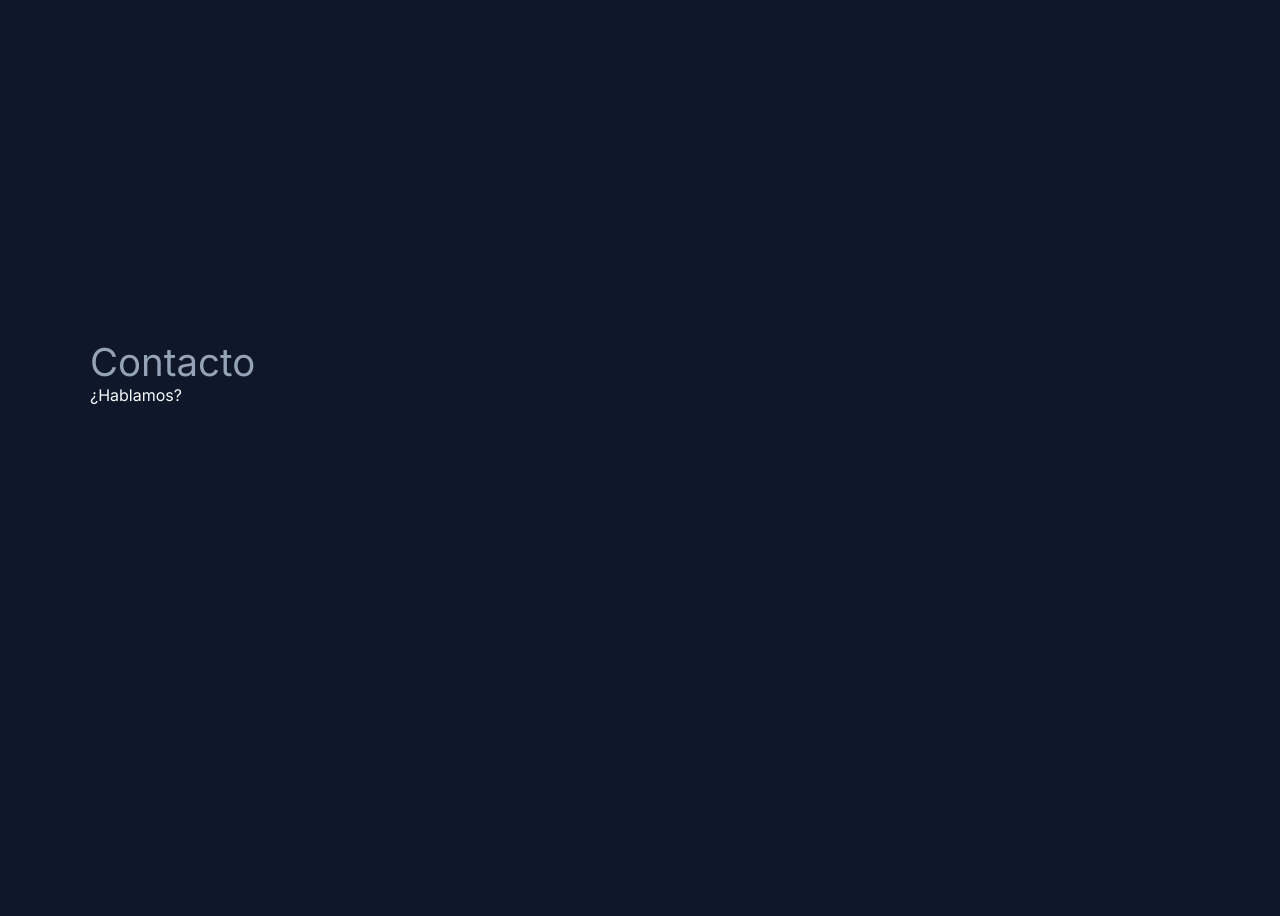
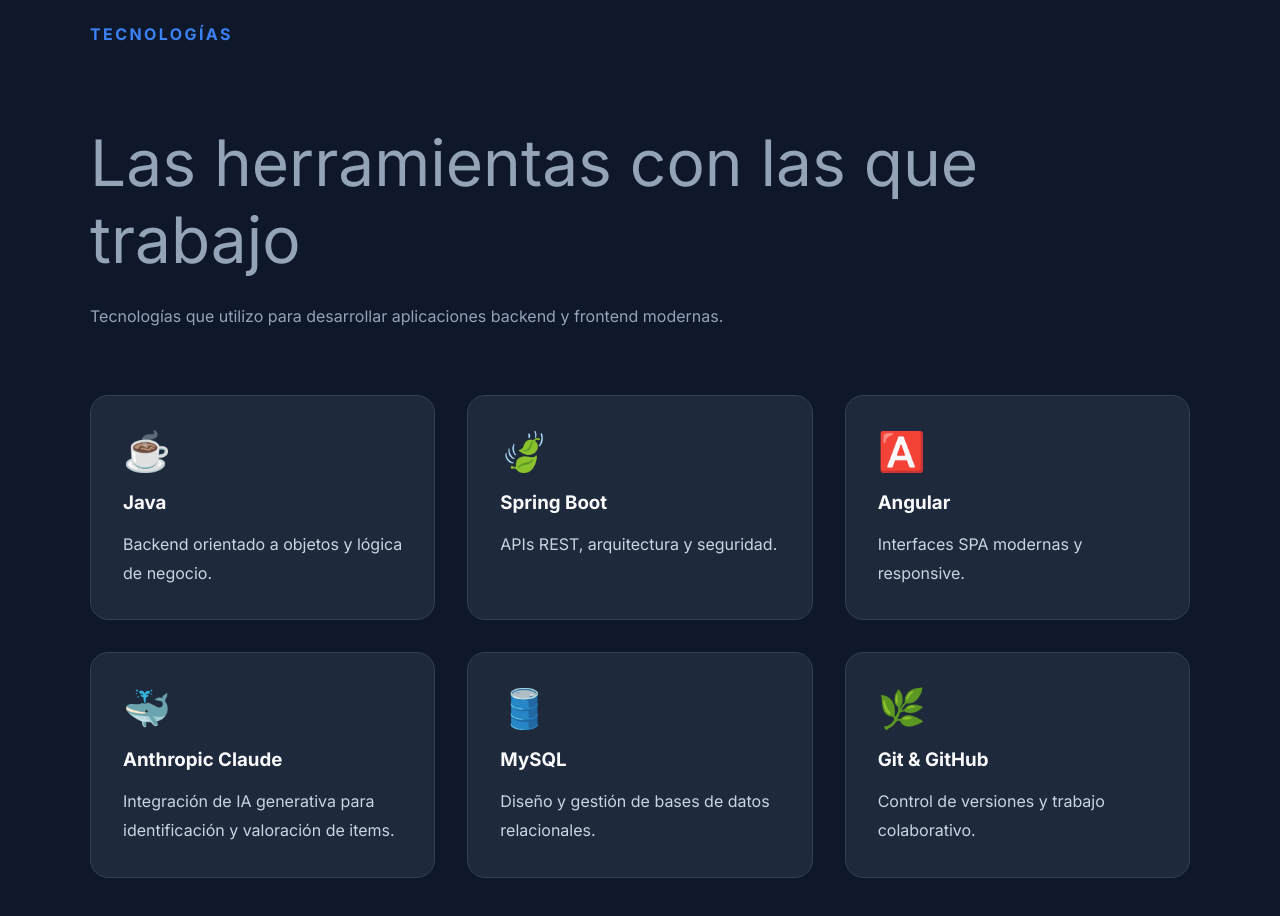
Before and after one commit to elcasier87/portfolio, an Angular app: page / in a window 1280 px wide. Shown: the part 2520-3436 px from the top of the page. Before the commit the page ends 3280 px from the top, so only its background shows below. Built offline with nearby package versions, Linux system fonts and the light colour scheme.

Commit message:
feat(skills): add skills section

```diff
--- a/src/app/pages/home/home.html
+++ b/src/app/pages/home/home.html
@@ -165,6 +165,62 @@
 
   </section>
 
+  <section id="skills">
+
+    <p class="section-title">
+      TECNOLOGÍAS
+    </p>
+
+    <h2 class="skills-title">
+      Las herramientas con las que trabajo
+    </h2>
+
+    <p class="skills-subtitle">
+      Tecnologías que utilizo para desarrollar aplicaciones backend y frontend modernas.
+    </p>
+
+    <div class="skills-grid">
+
+      <article class="skill-card">
+        <div class="skill-icon">☕</div>
+        <h3>Java</h3>
+        <p>Backend orientado a objetos y lógica de negocio.</p>
+      </article>
+
+      <article class="skill-card">
+        <div class="skill-icon">🍃</div>
+        <h3>Spring Boot</h3>
+        <p>APIs REST, arquitectura y seguridad.</p>
+      </article>
+
+      <article class="skill-card">
+        <div class="skill-icon">🅰️</div>
+        <h3>Angular</h3>
+        <p>Interfaces SPA modernas y responsive.</p>
+      </article>
+
+      <article class="skill-card">
+        <div class="skill-icon">🐳</div>
+        <h3>Anthropic Claude</h3>
+        <p>Integración de IA generativa para identificación y valoración de items.</p>
+      </article>
+
+      <article class="skill-card">
+        <div class="skill-icon">🛢️</div>
+        <h3>MySQL</h3>
+        <p>Diseño y gestión de bases de datos relacionales.</p>
+      </article>
+
+      <article class="skill-card">
+        <div class="skill-icon">🌿</div>
+        <h3>Git & GitHub</h3>
+        <p>Control de versiones y trabajo colaborativo.</p>
+      </article>
+
+    </div>
+
+  </section>
+
   <section id="contact">
 
     <h2>Contacto</h2>
--- a/src/app/pages/home/home.scss
+++ b/src/app/pages/home/home.scss
@@ -356,3 +356,79 @@
     line-height:1.8;
 
 }
+
+.skills-title{
+
+    font-size:clamp(2.5rem,5vw,4rem);
+
+    margin-top:1rem;
+
+}
+
+.skills-subtitle{
+
+    max-width:700px;
+
+    color:#94a3b8;
+
+    line-height:1.8;
+
+    margin-top:1.5rem;
+
+}
+
+.skills-grid{
+
+    display:grid;
+
+    grid-template-columns:repeat(3,1fr);
+
+    gap:2rem;
+
+    margin-top:4rem;
+
+}
+
+.skill-card{
+
+    background:#1e293b;
+
+    border:1px solid #334155;
+
+    border-radius:18px;
+
+    padding:2rem;
+
+    transition:.3s;
+
+}
+
+.skill-card:hover{
+
+    transform:translateY(-8px);
+
+    border-color:#3b82f6;
+
+}
+
+.skill-icon{
+
+    font-size:2.4rem;
+
+    margin-bottom:1rem;
+
+}
+
+.skill-card h3{
+
+    margin-bottom:1rem;
+
+}
+
+.skill-card p{
+
+    color:#cbd5e1;
+
+    line-height:1.8;
+
+}
```
Also changed, not shown: src/app/components/hero/hero.html (deleted, +0 -32 lines), src/app/components/hero/hero.scss (deleted, +0 -52 lines), src/app/components/hero/hero.ts (deleted, +0 -9 lines), 1 other file (tests, documents, lock files or other folders).
